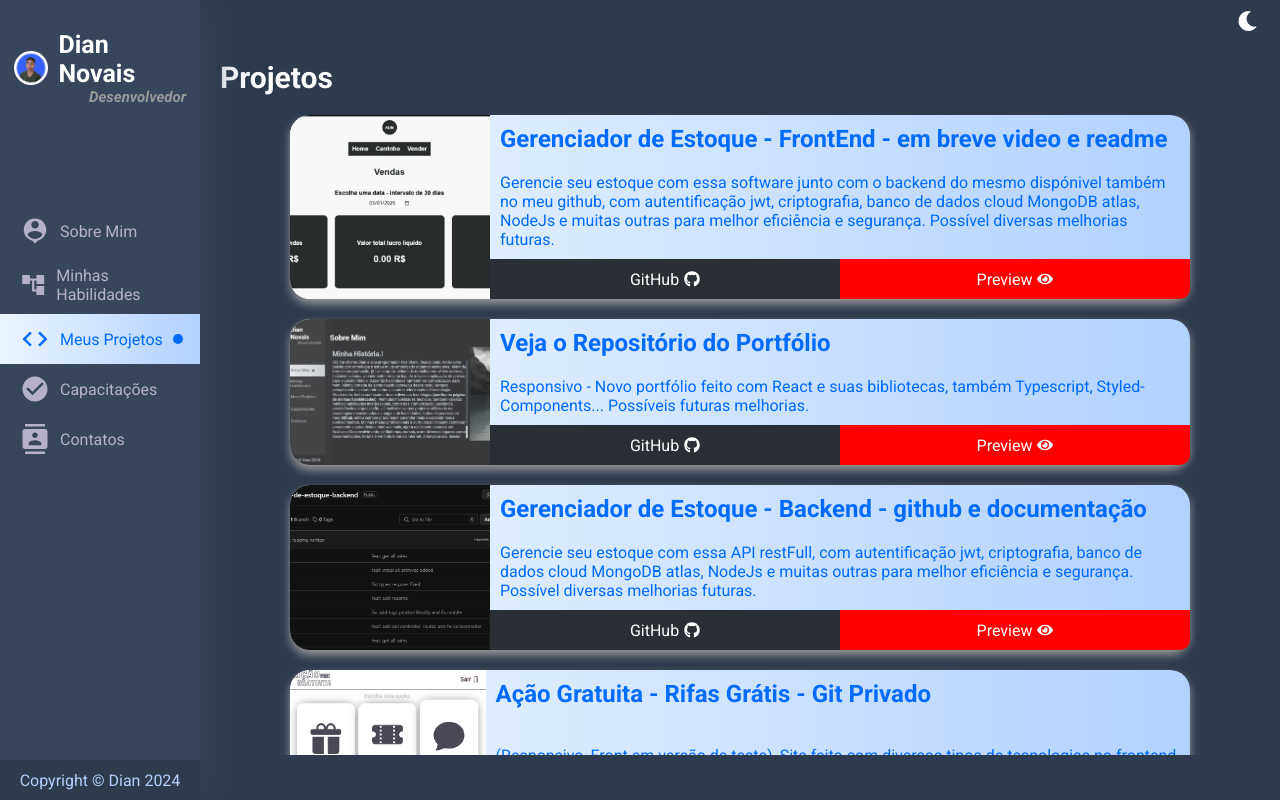
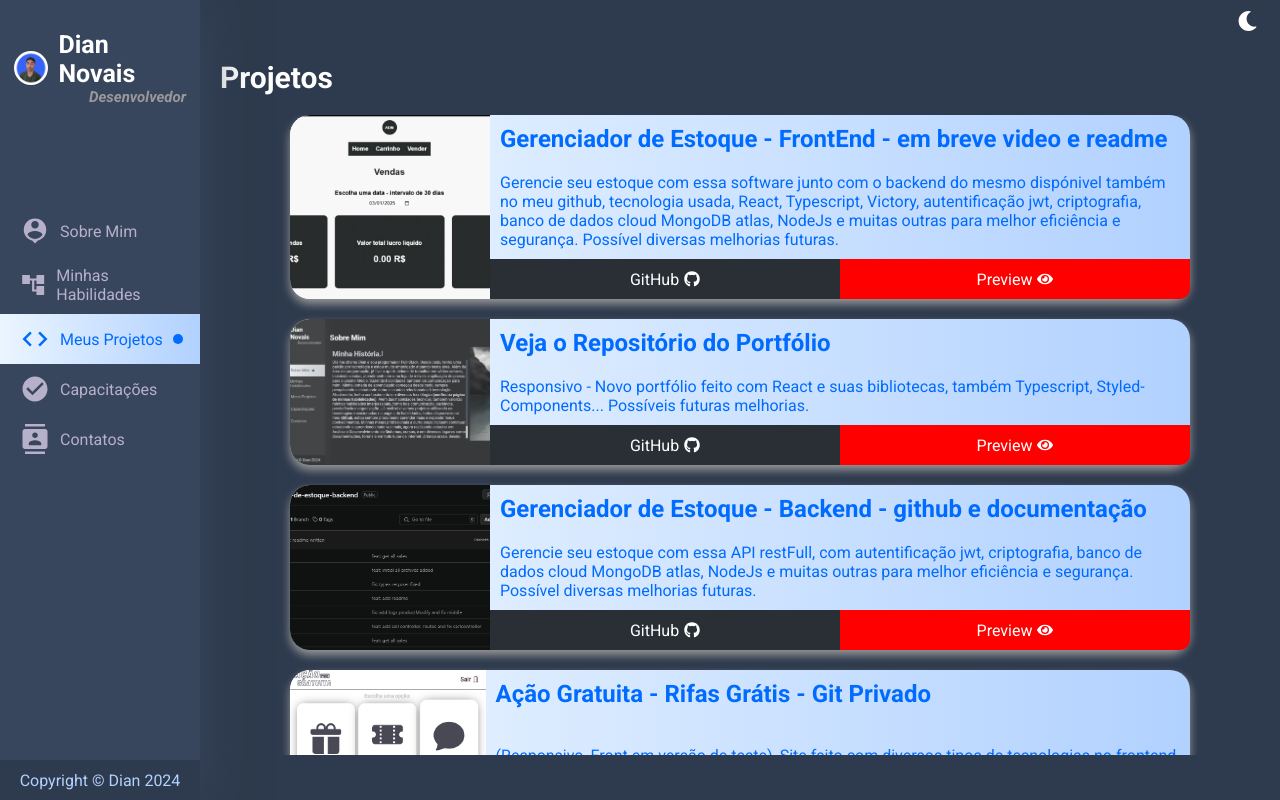
Before and after one commit to DianNovais/portfolioReact, a React (Vite) app: page /project in a window 1280 px wide. Built offline with nearby package versions, Linux system fonts and the light colour scheme.

Commit message:
feat: fix descripiton

```diff
--- a/src/data/ProjectsData.ts
+++ b/src/data/ProjectsData.ts
@@ -14,7 +14,7 @@ export const ProjectsData: ItemProject[] = [
         link: "",
         linkGitHub: "https://github.com/DianNovais/gerenciador-de-estoque-front",
         img: "/img/projects/gerenciadorfront.png",
-        description: "Gerencie seu estoque com essa software junto com o backend do mesmo dispónivel também no meu github, com autentificação jwt, criptografia, banco de dados cloud MongoDB atlas, NodeJs e muitas outras para melhor eficiência e segurança. Possível diversas melhorias futuras.",
+        description: "Gerencie seu estoque com essa software junto com o backend do mesmo dispónivel também no meu github, tecnologia usada, React, Typescript, Victory, autentificação jwt, criptografia, banco de dados cloud MongoDB atlas, NodeJs e muitas outras para melhor eficiência e segurança. Possível diversas melhorias futuras.",
     },
     {
         id: 7,
```
